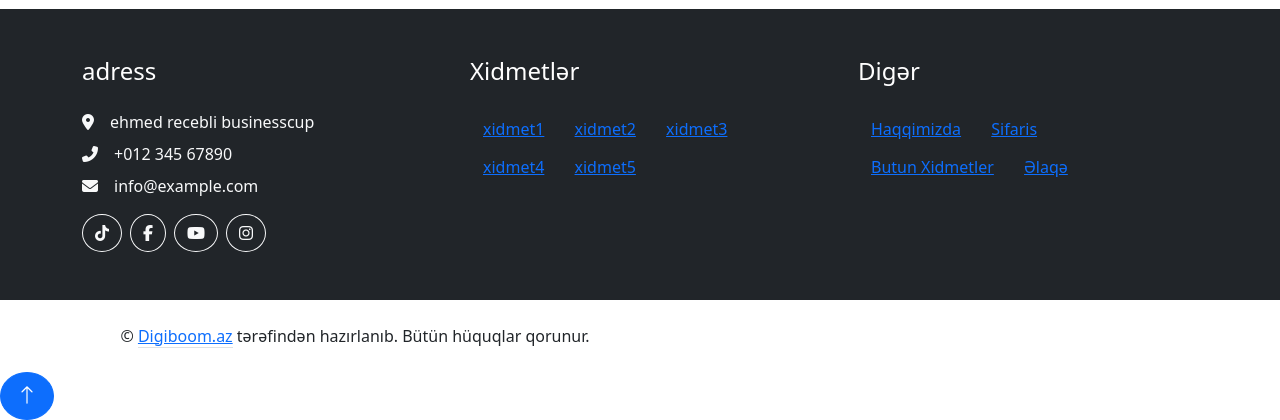
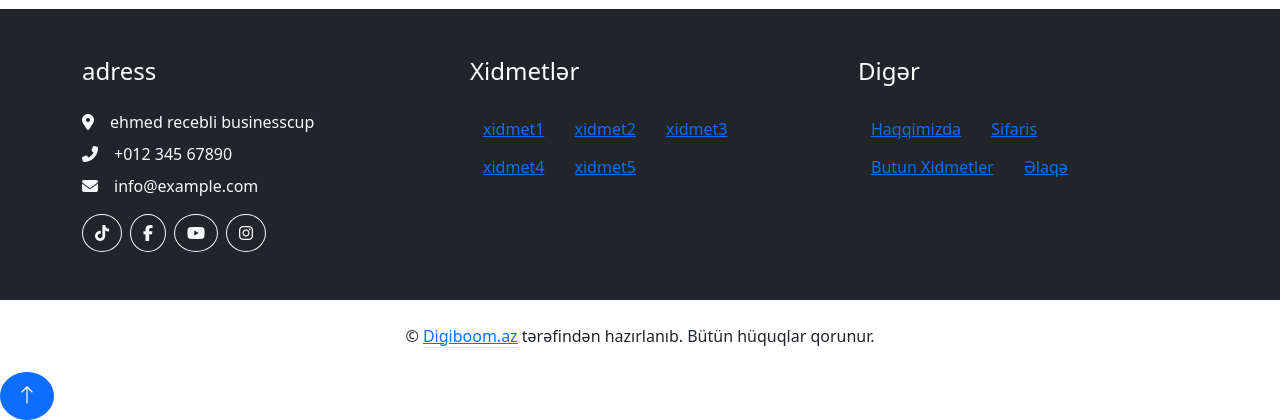
Before and after one commit to MusfiqEmirov/Temizxali, a Django app: page /order/ in a window 1280 px wide. Shown: the part 1078-1498 px from the top of the page. Run offline with Django 5.2, Linux system fonts and the light colour scheme; data that the repository does not hold is empty; some libraries are stand-ins or nearby versions.

Commit message:
contact html rewrited

```diff
--- a/temizxali/templates/contact.html
+++ b/temizxali/templates/contact.html
@@ -396,13 +396,11 @@
     <!-- Copyright Start -->
     <div class="container-fluid copyright py-4">
         <div class="container">
-            <div class="row">
-                <div class="col-md-6 text-center mb-3 mb-md-0 copyright-center">
-                    &copy; <a class="border-bottom" href="https://digiboom.az" target="_blank">Digiboom.az</a>
+            <div class="row justify-content-center">
+                <div class="col-12 text-center copyright-center">
+                    © <a class="border-bottom" href="https://digiboom.az" target="_blank">Digiboom.az</a>
                     tərəfindən hazırlanıb. Bütün hüquqlar qorunur.
-
                 </div>
-
             </div>
         </div>
     </div>
```
